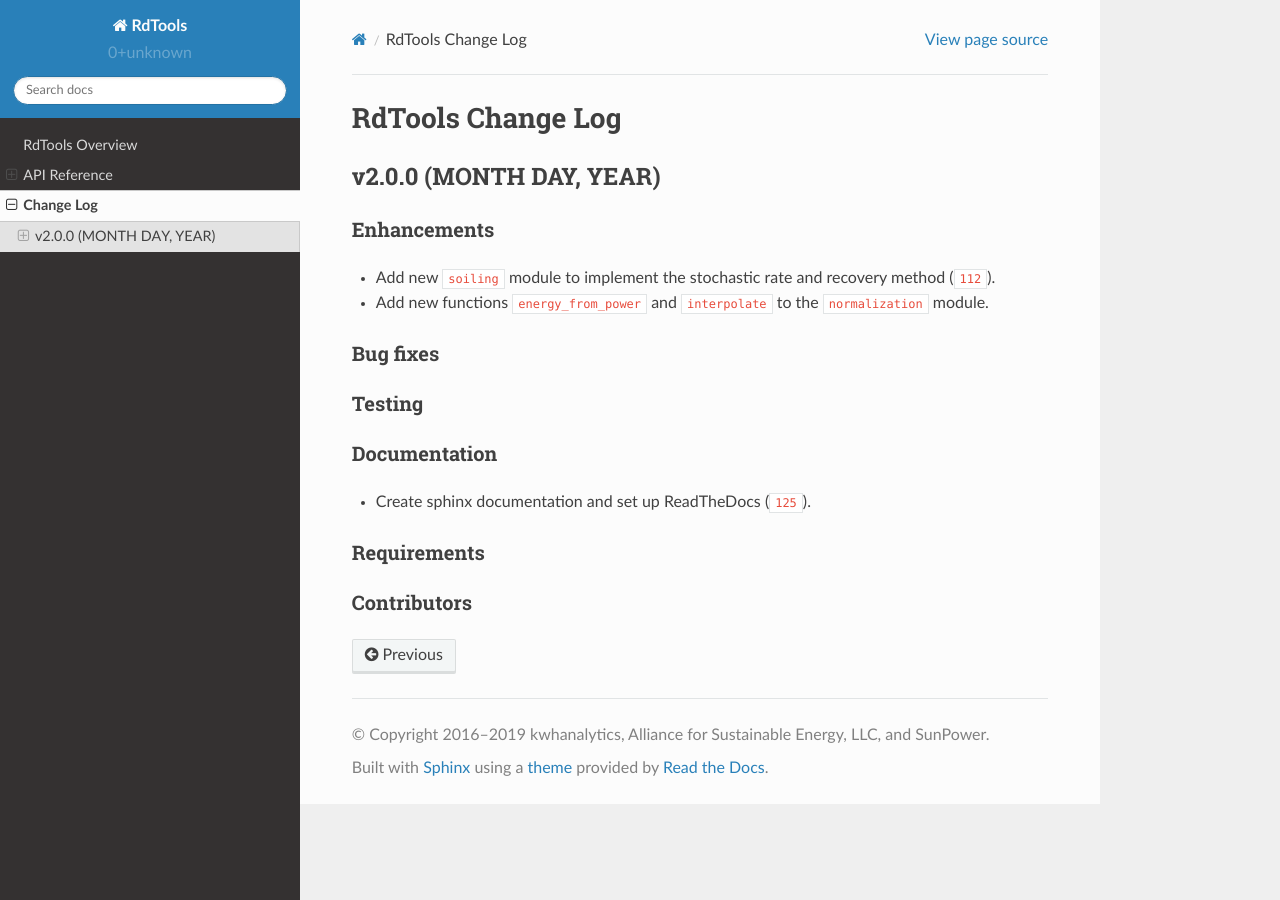
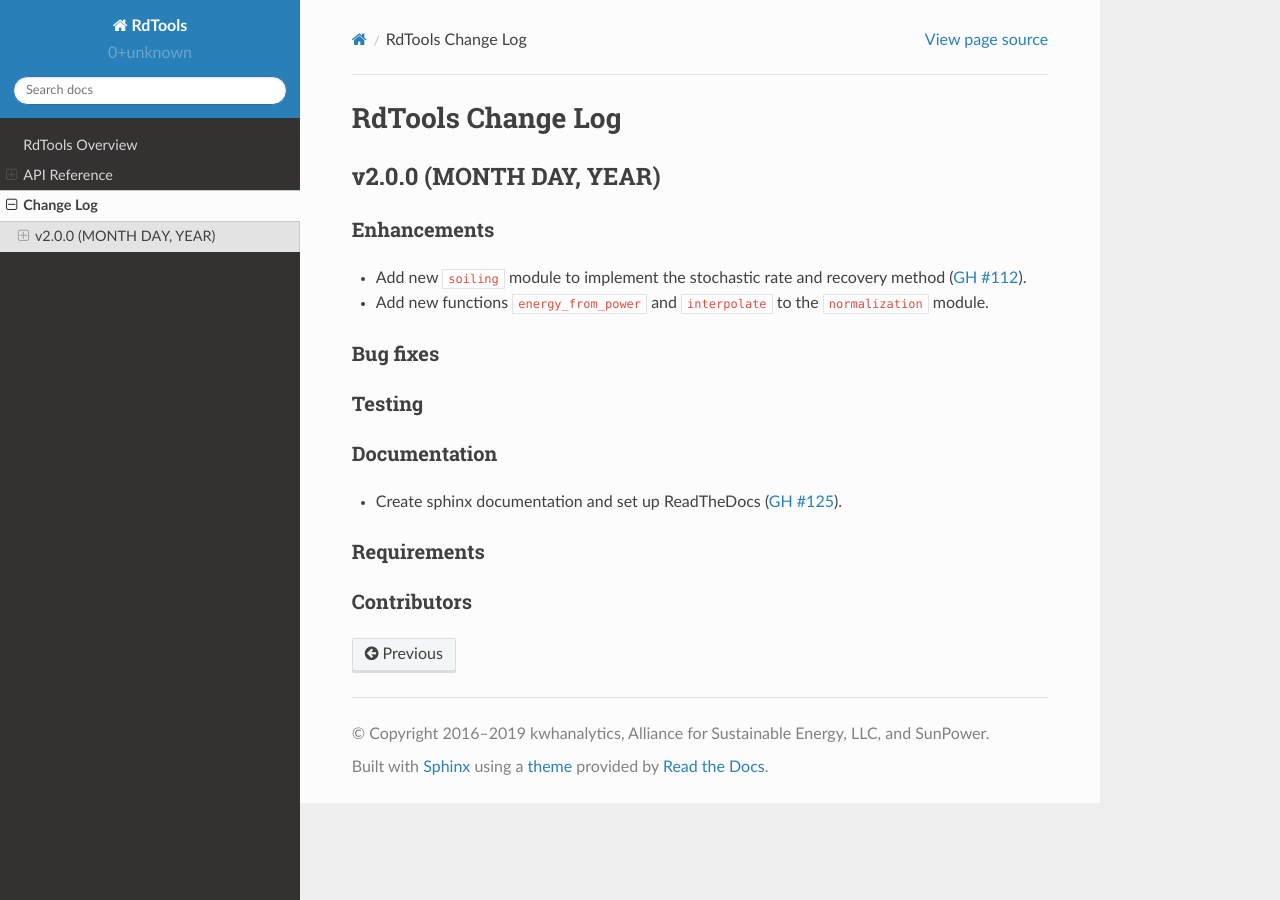
Before and after one commit to NREL/rdtools, a Sphinx documentation site: the page built from docs/sphinx/source/changelog.rst, in a window 1280 px wide. Built offline with Sphinx 7.4.7 and the Read the Docs theme 2.0.0, drawn with Linux system fonts in a browser that asks for light colours; pages that are not in the unit, such as notebooks, are missing from menus; cross-references to code outside the pages are shown as plain code; part of the change alters nothing that is shown.

```diff
--- a/docs/sphinx/source/conf.py
+++ b/docs/sphinx/source/conf.py
@@ -36,6 +36,7 @@ release = version = rdtools.__version__
 # ones.
 extensions = [
     'sphinx.ext.napoleon',
+    'sphinx.ext.extlinks',
     'sphinx_rtd_theme',
     'sphinx.ext.autosummary',
     'm2r',
```
